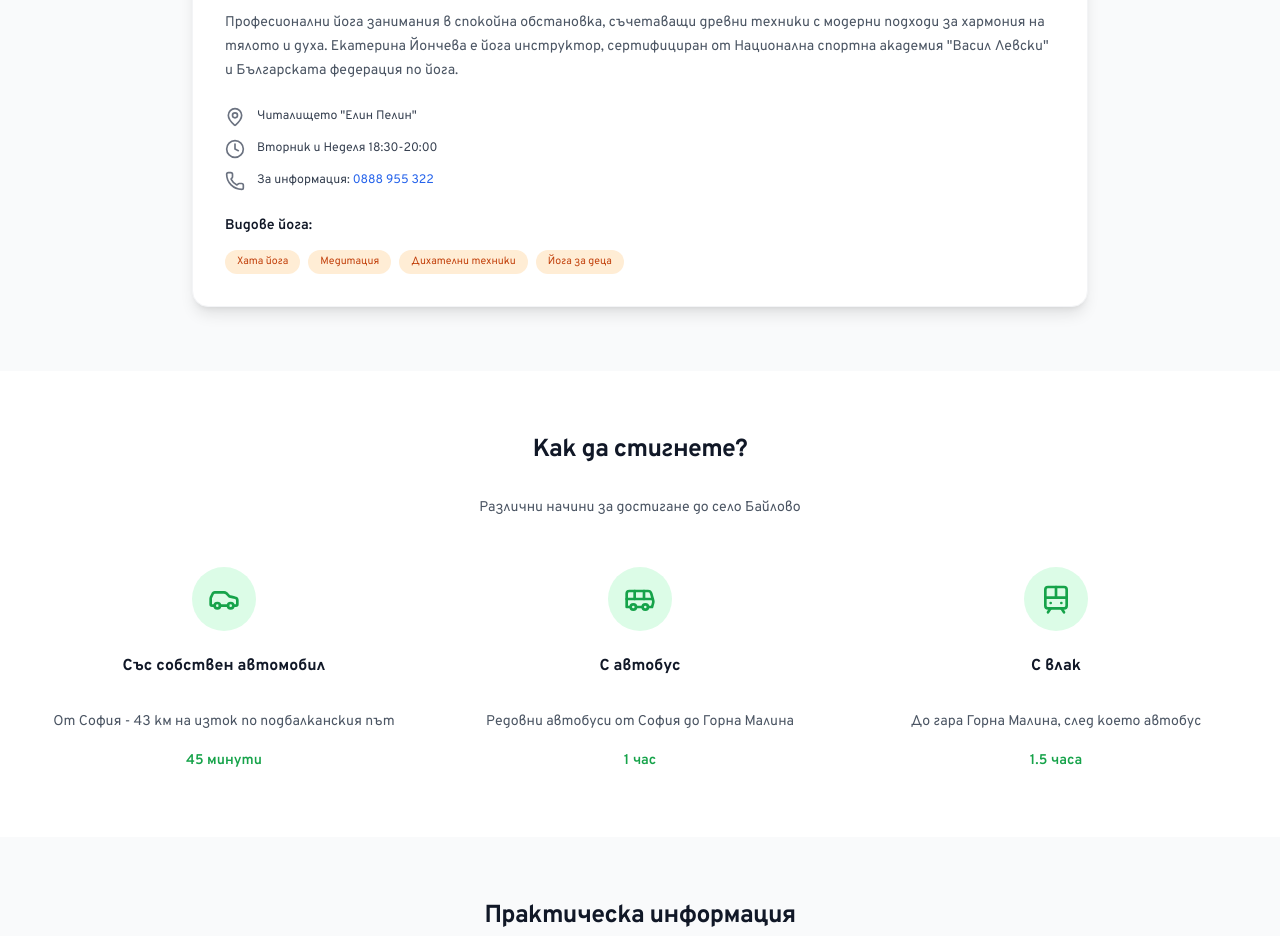
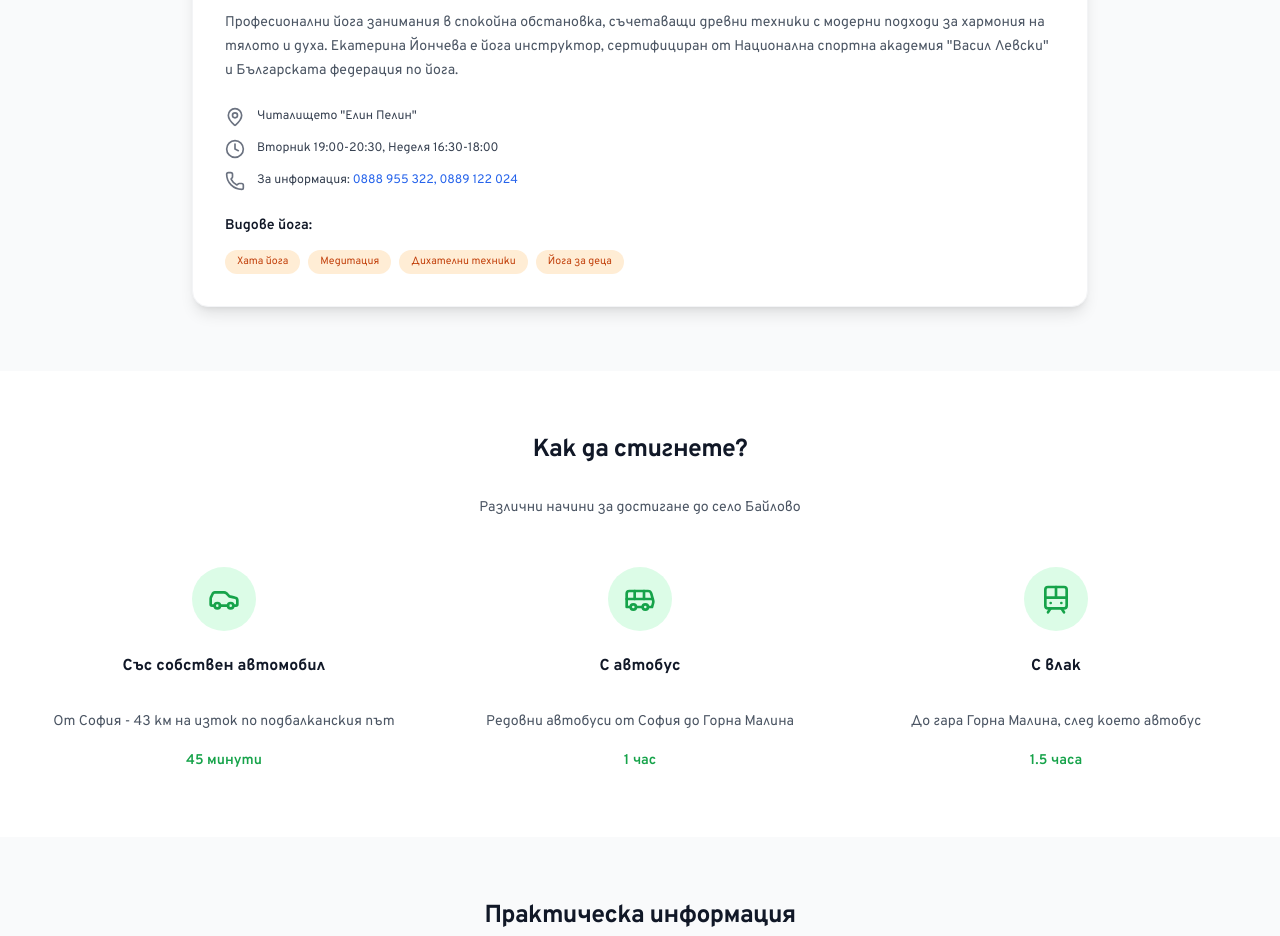
Before and after one commit to voodoobg/bailovo-website, a Next.js app: page /bg/tourism in a window 1280 px wide. Shown: the part 5060-5996 px from the top of the page. Built offline with nearby package versions, Linux system fonts and the light colour scheme.

Commit message:
UPDATE: Revise Bulgarian and English class schedule details for accuracy, including new time slots and additional contact number.

```diff
--- a/src/app/[locale]/tourism/page.tsx
+++ b/src/app/[locale]/tourism/page.tsx
@@ -861,7 +861,7 @@ export default function TourismPage() {
                 <div className="flex items-center space-x-3">
                   <Clock className="w-5 h-5 text-gray-500" />
                   <span className="text-gray-700">
-                    {locale === 'bg' ? 'Вторник и Неделя 18:30-20:00' : 'Tuesday and Sunday 18:30-20:00'}
+                    {locale === 'bg' ? 'Вторник 19:00-20:30, Неделя 16:30-18:00' : 'Tuesday 19:00-20:30, Sunday 16:30-18:00'}
                   </span>
                 </div>
                 <div className="flex items-center space-x-3">
@@ -870,6 +870,9 @@ export default function TourismPage() {
                     {locale === 'bg' ? 'За информация: ' : 'For information: '}
                     <a href="tel:0888955322" className="text-blue-600 hover:text-blue-800 hover:underline">
                       {locale === 'bg' ? '0888 955 322' : '0888 955 322'}
+                    </a>
+                    <a href="tel:0889122024" className="text-blue-600 hover:text-blue-800 hover:underline">
+                      {locale === 'bg' ? ',  0889 122 024' : ',  0889 122 024'}
                     </a>
                   </span>
                 </div>
```
